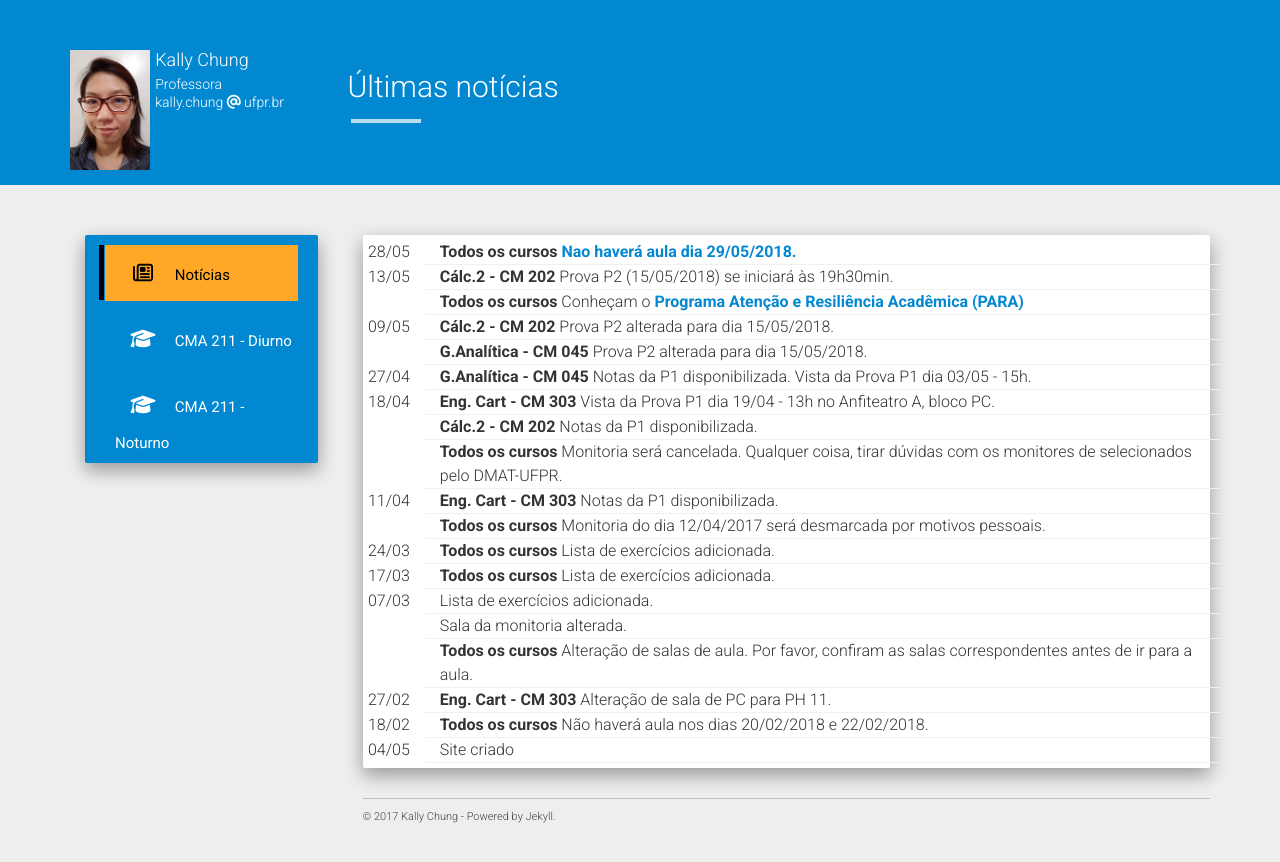
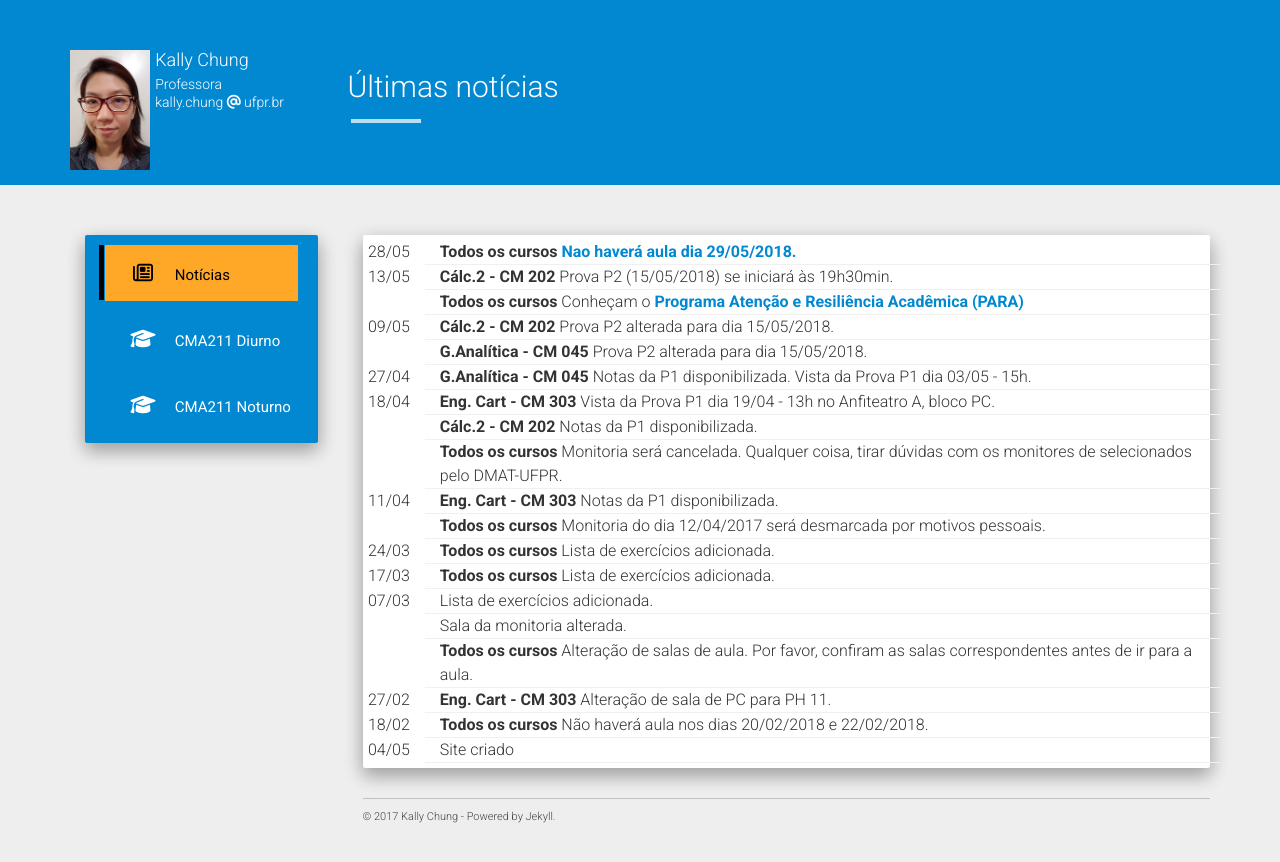
Before and after one commit to chunggnuhc/chunggnuhc.github.io, a Jekyll site: the page built from index.html, in a window 1280 px wide. Shown: the top 862 px of the page. Built offline with Jekyll 4.4.1, drawn with Linux system fonts in a browser that asks for light colours; nearby versions of some CDN libraries.

Commit message:
Update urls.json

```diff
--- a/_data/urls.json
+++ b/_data/urls.json
@@ -5,12 +5,12 @@
     "icon": "fa-newspaper-o"
   },
   {
-    "text": "CMA 211 - Diurno",
+    "text": "CMA211 Diurno",
     "url": "/CMA211AD-Calc2-2sem2018/",
     "icon": "fa-graduation-cap"
   },
   {
-    "text": "CMA 211 - Noturno",
+    "text": "CMA211 Noturno",
     "url": "/CMA211AN-Calc2-2sem2018/",
     "icon": "fa-graduation-cap"
   },
```
